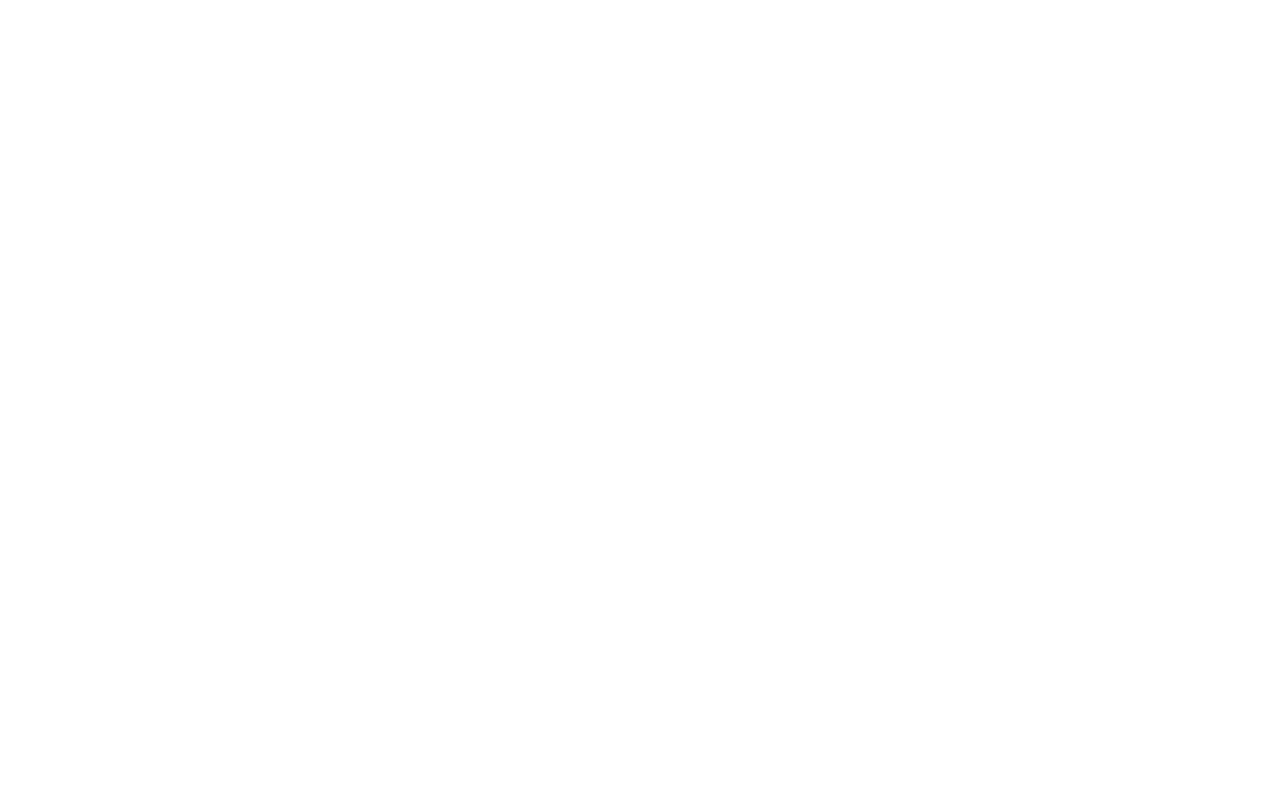
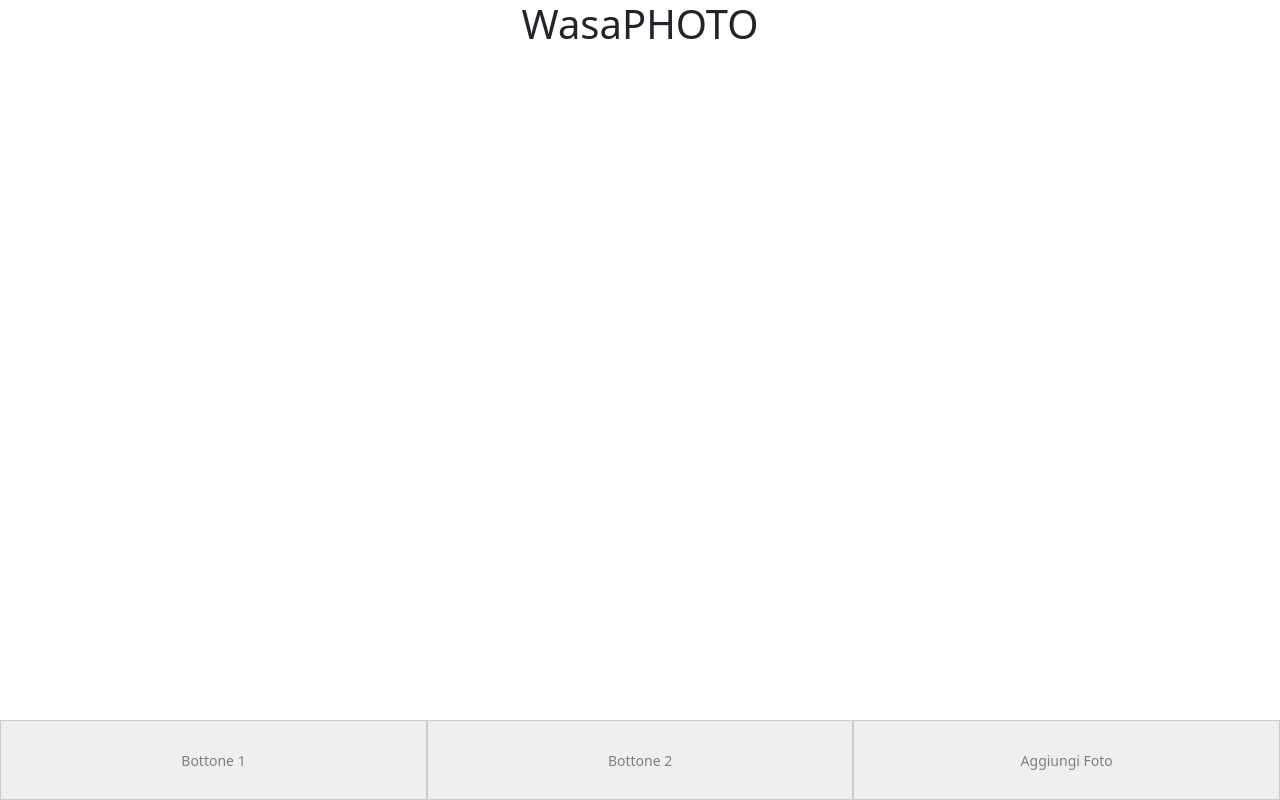
Before and after one commit to 4idrossifenil-etanammide/Progetto-WASA, a Vue app in the folder webui/: page /#/homepage in a window 1280 px wide. Built offline with nearby package versions, Linux system fonts and the light colour scheme; sample sign-in values are in the browser's storage.

Commit message:
Aggiunge primo layout per visualizzazione foto

```diff
--- a/webui/src/views/HomePageView.vue
+++ b/webui/src/views/HomePageView.vue
@@ -2,7 +2,50 @@
 </script>
 
 <template>
+    <div class="page">
+        <div class="header">
+            <h1 class="title">WasaPHOTO</h1>
+        </div>
+        <div class="footer">
+            <button>Bottone 1</button>
+            <button>Bottone 2</button>
+            <button>Aggiungi Foto</button>
+        </div>
+    </div>
 </template>
 
 <style>
+
+.page {
+    display: flex;
+    flex-direction: column;
+    align-items: center;
+    height: 100vh; /* vh è un unità di misura pari al 1% dell'altezza della pagina */
+}
+
+.header {
+    width: 100%;
+    display: flex;
+    justify-content: center;
+}
+
+.title {
+    text-align: center;
+}
+
+.footer {
+    width: 100%;
+    height: 10%;
+    position: absolute;
+    bottom: 0;
+    display: flex;
+    justify-content: right;
+}
+
+.footer button{
+    width: 33.33%;
+    color: grey;
+    border: 1px solid #ccc;
+}
+
 </style>
```
